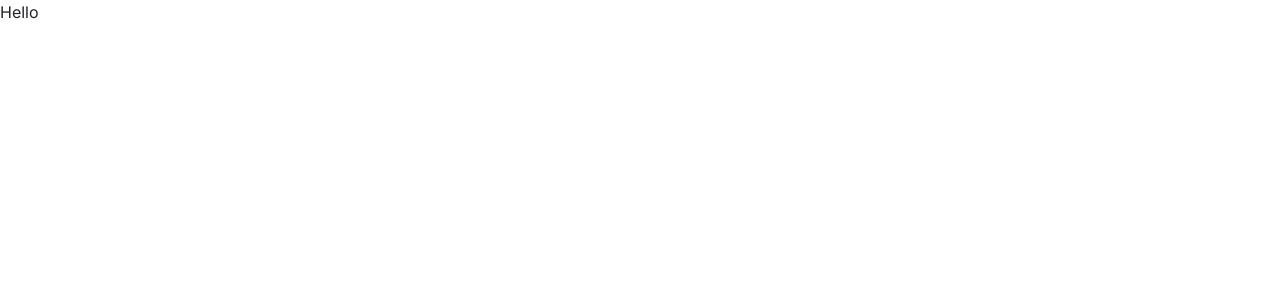
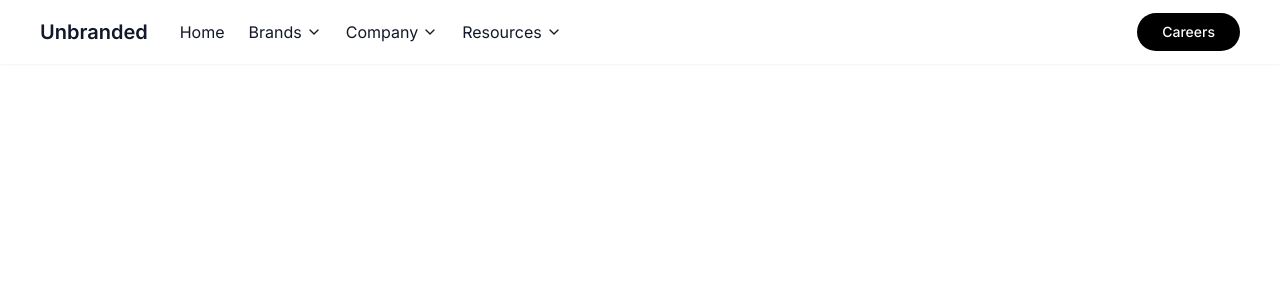
Before and after one commit to 47anjan/unbranded-, a Next.js app: page / in a window 1280 px wide. Shown: the top 300 px of the page. Built offline with nearby package versions, Linux system fonts and the light colour scheme.

Commit message:
Add Header component

```diff
--- a/app/layout.tsx
+++ b/app/layout.tsx
@@ -2,6 +2,7 @@ import type { Metadata } from "next";
 
 import "./globals.css";
 import { Inter } from "next/font/google";
+import Header from "@/components/header/header";
 export const metadata: Metadata = {
   title: "Create Next App",
   description: "Generated by create next app",
@@ -19,7 +20,10 @@ export default function RootLayout({
 }>) {
   return (
     <html lang="en">
-      <body className={`${inter.className} antialiased`}>{children}</body>
+      <body className={`${inter.className} antialiased`}>
+        <Header />
+        {children}
+      </body>
     </html>
   );
 }
--- /dev/null
+++ b/components/header/header.tsx
@@ -0,0 +1,68 @@
+import { Menu, ChevronDown } from "lucide-react";
+import Link from "next/link";
+
+const Header = () => {
+  return (
+    <nav
+      className={`fixed w-full z-50 transition-all duration-300 ${
+        true ? "bg-white shadow-sm" : "bg-white"
+      }`}
+    >
+      <div className=" mx-auto px-4 sm:px-6 lg:px-10">
+        <div className="flex justify-between h-16 items-center">
+          <div className="flex items-center gap-8">
+            <div className="flex items-center gap-2">
+              <span className="text-xl font-semibold text-gray-900">
+                Unbranded
+              </span>
+            </div>
+
+            <div className="hidden md:flex items-center gap-6">
+              <Link
+                href="/"
+                className="text-gray-900 hover:text-gray-600 transition-colors duration-200"
+              >
+                Home
+              </Link>
+              <div className="relative group">
+                <button className="flex items-center gap-1 text-gray-900 hover:text-gray-600 transition-colors duration-200">
+                  Brands
+                  <ChevronDown size={16} />
+                </button>
+              </div>
+              <div className="relative group">
+                <button className="flex items-center gap-1 text-gray-900 hover:text-gray-600 transition-colors duration-200">
+                  Company
+                  <ChevronDown size={16} />
+                </button>
+              </div>
+              <div className="relative group">
+                <button className="flex items-center gap-1 text-gray-900 hover:text-gray-600 transition-colors duration-200">
+                  Resources
+                  <ChevronDown size={16} />
+                </button>
+              </div>
+            </div>
+          </div>
+
+          <div className="hidden md:block">
+            <a
+              href="/careers"
+              className="inline-flex items-center justify-center px-6 py-2 border border-transparent text-sm font-medium rounded-full text-white bg-black hover:bg-gray-800 transition-colors duration-200"
+            >
+              Careers
+            </a>
+          </div>
+
+          <div className="md:hidden">
+            <button className="text-gray-900 hover:text-gray-600 transition-colors duration-200">
+              <Menu size={24} />
+            </button>
+          </div>
+        </div>
+      </div>
+    </nav>
+  );
+};
+
+export default Header;
```
